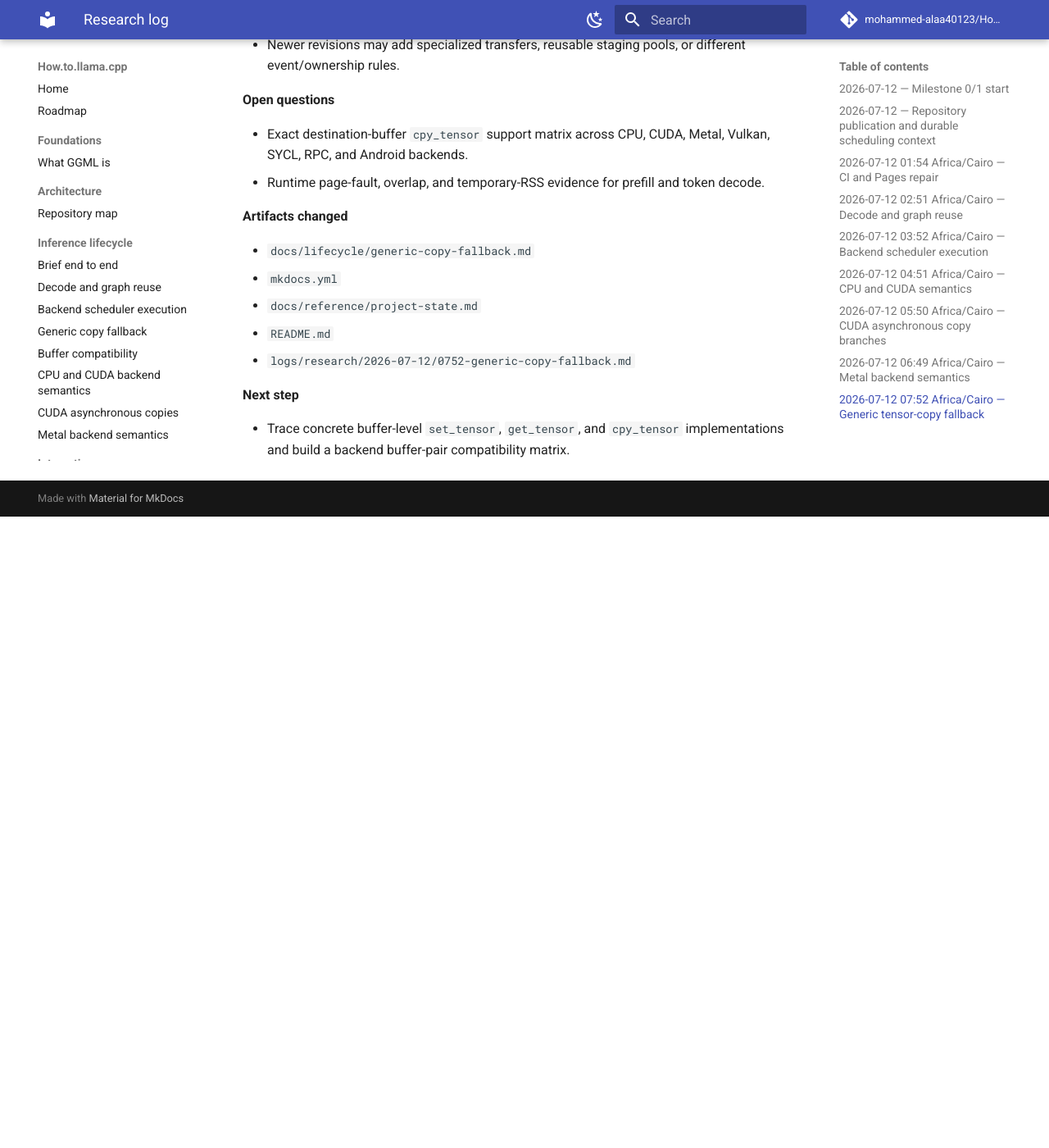
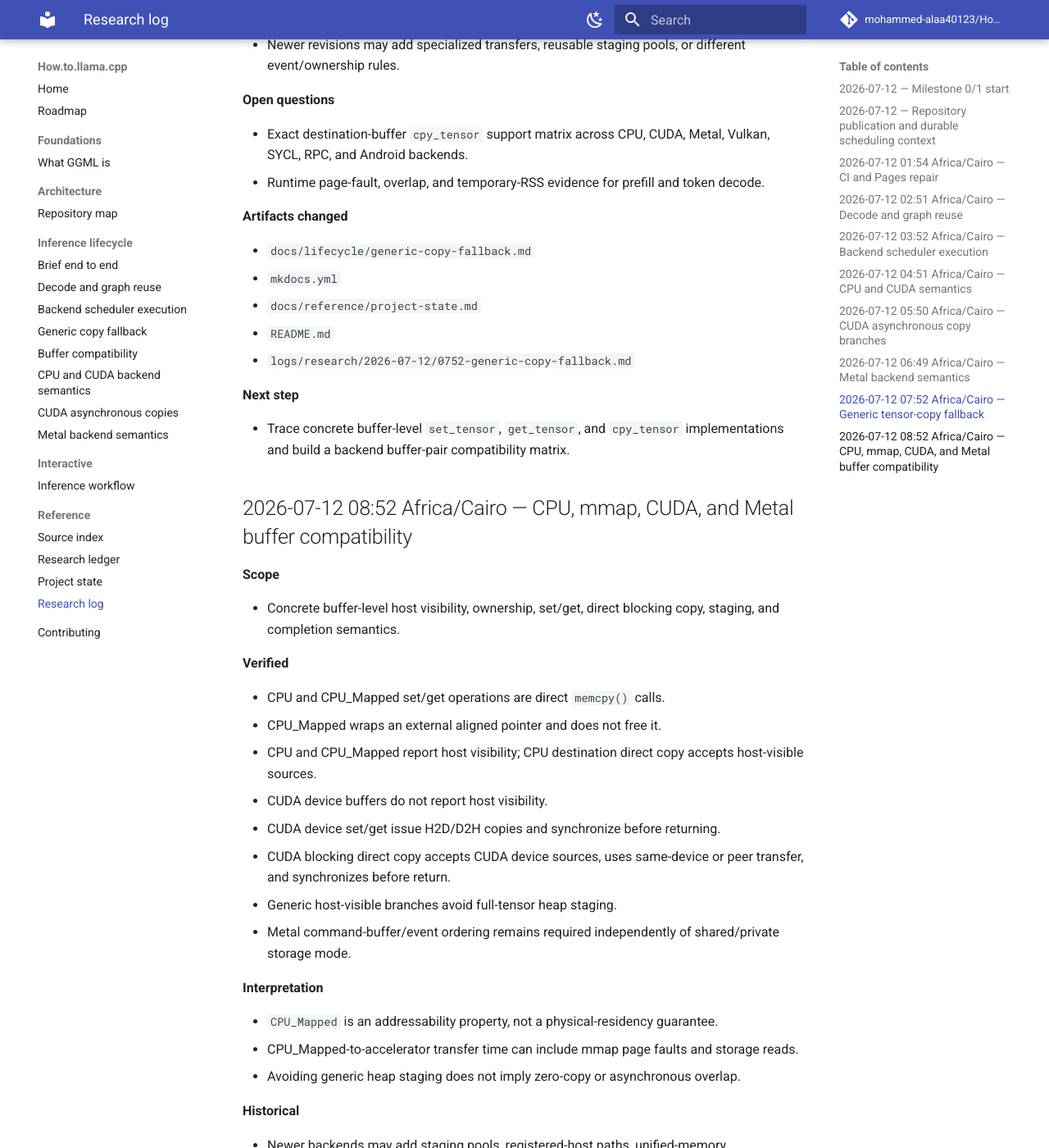
Before and after one commit to mohammed-alaa40123/How.to.llama.cpp, an MkDocs documentation site: the page built from docs/reference/research-log.md, in a window 1280 px wide and 1400 px high, scrolled down 4439 px. Shown: the whole window at 82% size. Built offline with MkDocs 1.6.1 and Material for MkDocs 9.7.7, drawn with Linux system fonts in a browser that asks for light colours; comment, search, counter and statistics services are not loaded; before the commit the page ends 5069 px from its top, so only the background shows below that; some of the changed text lies outside the part shown.

Commit message:
docs: log buffer compatibility findings

```diff
--- a/docs/reference/research-log.md
+++ b/docs/reference/research-log.md
@@ -151,3 +151,48 @@ This is the concise chronological ledger. Detailed notes live under `logs/resear
 **Next step**
 
 - Trace concrete buffer-level `set_tensor`, `get_tensor`, and `cpy_tensor` implementations and build a backend buffer-pair compatibility matrix.
+
+## 2026-07-12 08:52 Africa/Cairo — CPU, mmap, CUDA, and Metal buffer compatibility
+
+**Scope**
+
+- Concrete buffer-level host visibility, ownership, set/get, direct blocking copy, staging, and completion semantics.
+
+**Verified**
+
+- CPU and CPU_Mapped set/get operations are direct `memcpy()` calls.
+- CPU_Mapped wraps an external aligned pointer and does not free it.
+- CPU and CPU_Mapped report host visibility; CPU destination direct copy accepts host-visible sources.
+- CUDA device buffers do not report host visibility.
+- CUDA device set/get issue H2D/D2H copies and synchronize before returning.
+- CUDA blocking direct copy accepts CUDA device sources, uses same-device or peer transfer, and synchronizes before return.
+- Generic host-visible branches avoid full-tensor heap staging.
+- Metal command-buffer/event ordering remains required independently of shared/private storage mode.
+
+**Interpretation**
+
+- `CPU_Mapped` is an addressability property, not a physical-residency guarantee.
+- CPU_Mapped-to-accelerator transfer time can include mmap page faults and storage reads.
+- Avoiding generic heap staging does not imply zero-copy or asynchronous overlap.
+
+**Historical**
+
+- Newer backends may add staging pools, registered-host paths, unified-memory specializations, or broader direct-copy support.
+
+**Open questions**
+
+- Exact Metal shared/private buffer-level branch table.
+- Concrete Vulkan, SYCL, RPC, CANN, and Android-compiled-backend matrices.
+- Runtime evidence for page faults, synchronization stalls, overlap, and temporary RSS.
+
+**Artifacts changed**
+
+- `docs/lifecycle/buffer-compatibility.md`
+- `mkdocs.yml`
+- `docs/reference/project-state.md`
+- `README.md`
+- `logs/research/2026-07-12/0852-buffer-compatibility.md`
+
+**Next step**
+
+- Trace Vulkan and SYCL buffer interfaces and extend the compatibility matrix.
```
